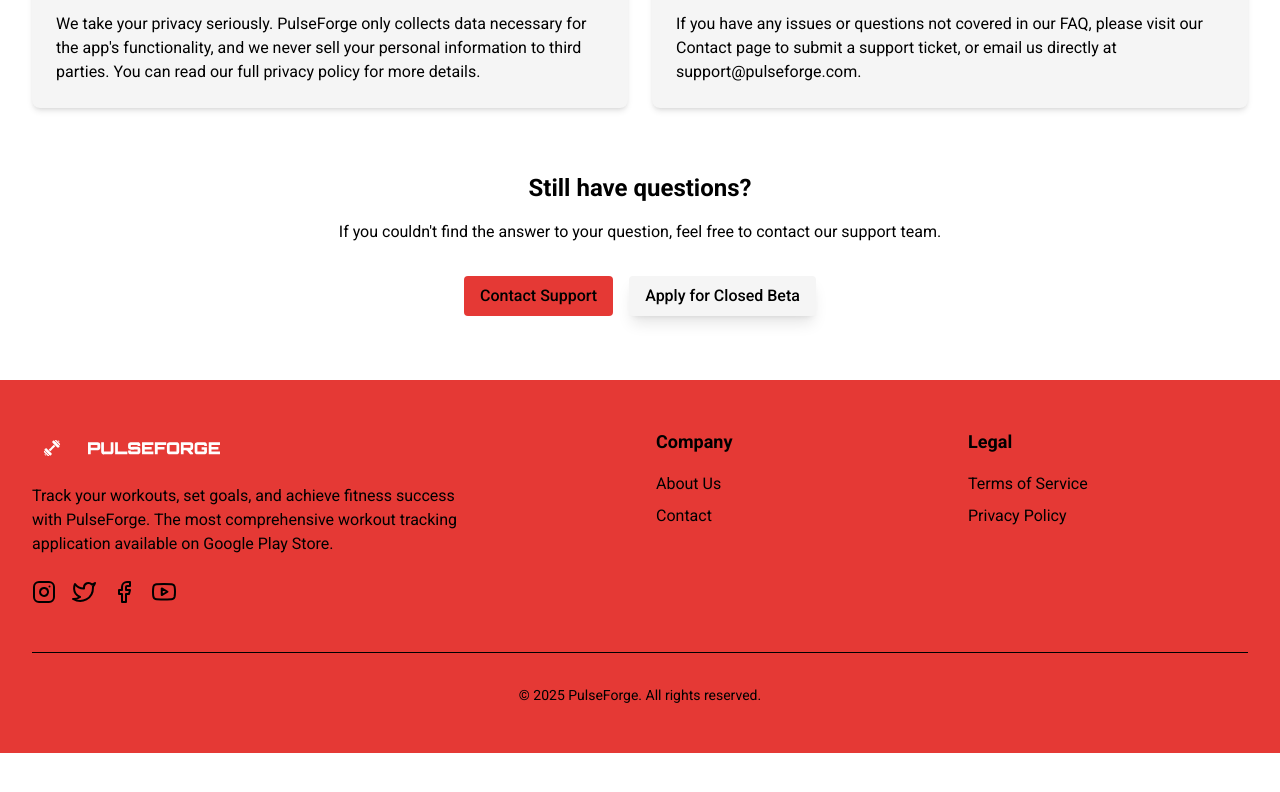
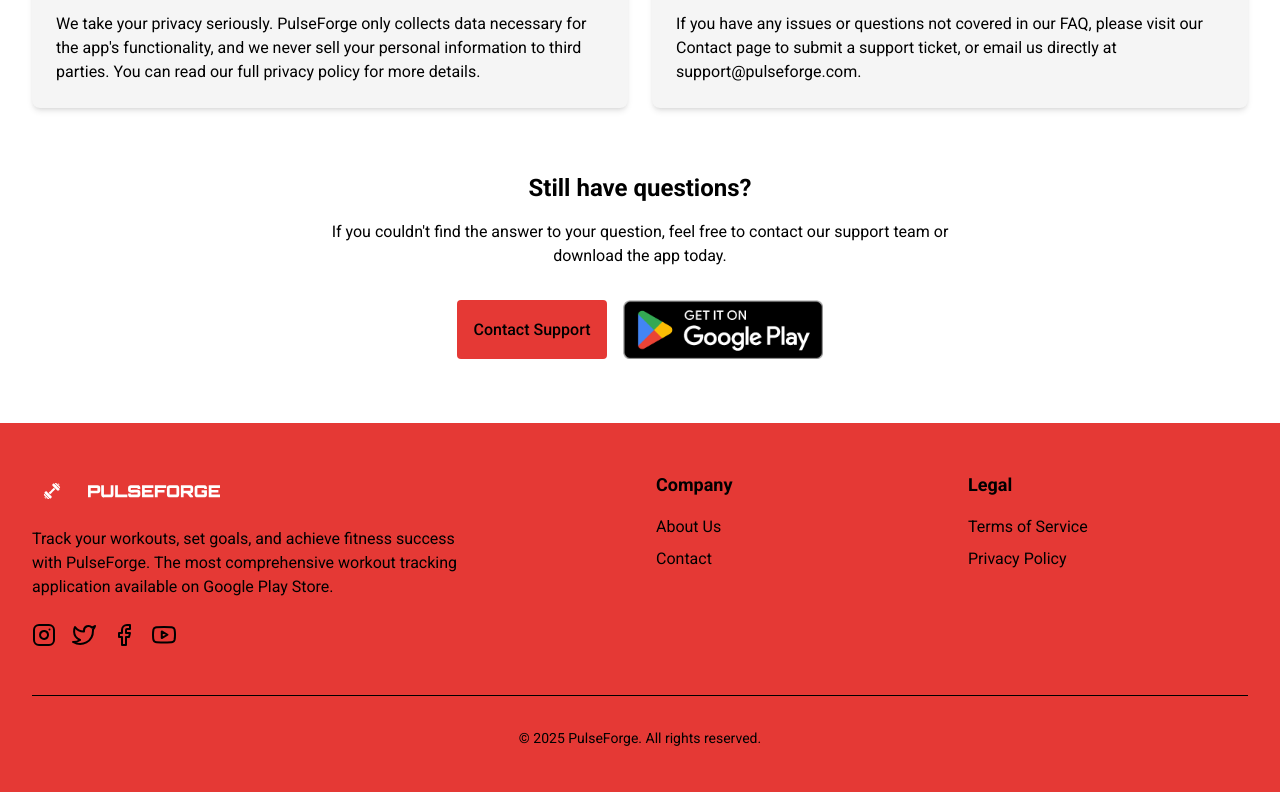
Before and after one commit to saumya11mehta/pulseforgeweb, a Next.js app: page /faq in a window 1280 px wide. Shown: the part 748-1540 px from the top of the page. Before the commit the page ends 1501 px from the top, so only its background shows below. Built offline with nearby package versions, Linux system fonts and the light colour scheme; no server answers.

Commit message:
Making changes for live app

```diff
--- a/src/app/about/page.tsx
+++ b/src/app/about/page.tsx
@@ -2,30 +2,27 @@
 
 import Image from 'next/image';
 import Card from '../../components/Card';
-import Button from '@/components/Button';
-import ClosedBetaForm from '@/components/ClosedBetaForm';
-import { useState } from 'react';
 
 export default function About() {
-  const [isBetaFormOpen, setIsBetaFormOpen] = useState(false);
-
   return (
     <>
       {/* Hero Section */}
       <section className="bg-gradient-to-b from-primary to-secondary text-primary-on py-12 md:py-16 lg:py-20">
         <div className="container mx-auto px-4 sm:px-6 lg:px-8 text-center">
           <h1 className="text-2xl sm:text-3xl md:text-4xl lg:text-5xl font-bold mb-2 md:mb-4">About PulseForge</h1>
-          <p className="text-lg sm:text-xl md:text-2xl max-w-3xl mx-auto px-2">
+          <p className="text-lg sm:text-xl md:text-2xl max-w-3xl mx-auto px-2 mb-8">
             Our mission is to make fitness tracking simple, insightful, and motivating.
           </p>
-          <div className="mt-8">
-            <Button
-              variant="primary"
-              className="inline-flex items-center justify-center px-8 py-3 rounded-full border-2 border-primary-on"
-              onClick={() => setIsBetaFormOpen(true)}
-            >
-              Apply for Closed Beta
-            </Button>
+          <div className="flex justify-center">
+            <a href="https://play.google.com/store/apps/details?id=com.eternal.pulseforge" target="_blank" rel="noopener noreferrer">
+              <Image
+                src="/play/GetItOnGooglePlay_Badge_Web_color_English.png"
+                alt="Get it on Google Play"
+                width={220}
+                height={65}
+                className="object-contain"
+              />
+            </a>
           </div>
         </div>
       </section>
@@ -96,12 +93,6 @@ export default function About() {
           </div>
         </div>
       </section>
-
-      {/* Closed Beta Form Modal */}
-      <ClosedBetaForm
-        isOpen={isBetaFormOpen}
-        onClose={() => setIsBetaFormOpen(false)}
-      />
     </>
   );
 }
--- a/src/app/faq/page.tsx
+++ b/src/app/faq/page.tsx
@@ -2,8 +2,7 @@
 
 import Card from "@/components/Card";
 import Button from "@/components/Button";
-import ClosedBetaForm from '@/components/ClosedBetaForm';
-import { useState } from 'react';
+import Image from "next/image";
 
 const faqs = [
   {
@@ -33,8 +32,6 @@ const faqs = [
 ];
 
 export default function FAQ() {
-  const [isBetaFormOpen, setIsBetaFormOpen] = useState(false);
-
   return (
     <div className="bg-background min-h-screen">
       <section className="py-16 px-4 sm:px-6 lg:px-8 max-w-7xl mx-auto">
@@ -65,7 +62,7 @@ export default function FAQ() {
             Still have questions?
           </h2>
           <p className="text-surface-on-variant mb-8 max-w-2xl mx-auto">
-            If you couldn&apos;t find the answer to your question, feel free to contact our support team.
+            If you couldn&apos;t find the answer to your question, feel free to contact our support team or download the app today.
           </p>
           <div className="flex flex-col sm:flex-row justify-center gap-4">
             <Button
@@ -74,22 +71,23 @@ export default function FAQ() {
             >
               Contact Support
             </Button>
-            <Button
-              variant="secondary"
-              className="inline-flex items-center justify-center px-8 py-3 rounded-full shadow-lg"
-              onClick={() => setIsBetaFormOpen(true)}
+            <a
+              href="https://play.google.com/store/apps/details?id=com.eternal.pulseforge"
+              target="_blank"
+              rel="noopener noreferrer"
+              className="inline-block"
             >
-              Apply for Closed Beta
-            </Button>
+              <Image
+                src="/play/GetItOnGooglePlay_Badge_Web_color_English.png"
+                alt="Get it on Google Play"
+                width={200}
+                height={60}
+                className="object-contain"
+              />
+            </a>
           </div>
         </div>
       </section>
-
-      {/* Closed Beta Form Modal */}
-      <ClosedBetaForm
-        isOpen={isBetaFormOpen}
-        onClose={() => setIsBetaFormOpen(false)}
-      />
     </div>
   );
 }
--- a/src/app/features/page.tsx
+++ b/src/app/features/page.tsx
@@ -1,31 +1,28 @@
 'use client';
 
 import Image from 'next/image';
-import Button from '@/components/Button';
-import ClosedBetaForm from '@/components/ClosedBetaForm';
-import { useState } from 'react';
 // import Card from '../../components/Card';
 
 export default function Features() {
-  const [isBetaFormOpen, setIsBetaFormOpen] = useState(false);
-
   return (
     <>
       {/* Hero Section */}
       <section className="bg-gradient-to-b from-primary to-secondary text-primary-on py-12 md:py-16 lg:py-20">
         <div className="container mx-auto px-4 sm:px-6 lg:px-8 text-center">
           <h1 className="text-2xl sm:text-3xl md:text-4xl lg:text-5xl font-bold mb-2 md:mb-4">Powerful Features</h1>
-          <p className="text-lg sm:text-xl md:text-2xl max-w-3xl mx-auto px-2">
+          <p className="text-lg sm:text-xl md:text-2xl max-w-3xl mx-auto px-2 mb-8">
             Discover all the ways PulseForge helps you track, optimize, and elevate your fitness journey.
           </p>
-          <div className="mt-8">
-            <Button
-              variant="primary"
-              className="inline-flex items-center justify-center px-8 py-3 rounded-full border-2 border-primary-on"
-              onClick={() => setIsBetaFormOpen(true)}
-            >
-              Apply for Closed Beta
-            </Button>
+          <div className="flex justify-center">
+            <a href="https://play.google.com/store/apps/details?id=com.eternal.pulseforge" target="_blank" rel="noopener noreferrer">
+              <Image
+                src="/play/GetItOnGooglePlay_Badge_Web_color_English.png"
+                alt="Get it on Google Play"
+                width={220}
+                height={65}
+                className="object-contain"
+              />
+            </a>
           </div>
         </div>
       </section>
@@ -95,12 +92,6 @@ export default function Features() {
           </div>
         </div>
       </section> */}
-
-      {/* Closed Beta Form Modal */}
-      <ClosedBetaForm
-        isOpen={isBetaFormOpen}
-        onClose={() => setIsBetaFormOpen(false)}
-      />
     </>
   );
 }
--- a/src/app/page.tsx
+++ b/src/app/page.tsx
@@ -1,22 +1,13 @@
 'use client';
 
-import dynamic from 'next/dynamic';
 import Image from "next/image";
 import Button from '@/components/Button';
 import Card from '@/components/Card';
 import { FaChartBar, FaCalendarAlt, FaBullseye } from "react-icons/fa";
 import { GiWeightLiftingUp } from "react-icons/gi";
-import { useState } from 'react';
 import { useRouter } from 'next/navigation';
 
-// Dynamically import non-critical components
-const ClosedBetaForm = dynamic(() => import('@/components/ClosedBetaForm'), {
-  loading: () => <p>Loading...</p>,
-  ssr: false
-});
-
 export default function Home() {
-  const [isBetaFormOpen, setIsBetaFormOpen] = useState(false);
   const router = useRouter();
 
   return (
@@ -34,13 +25,15 @@ export default function Home() {
                 Monitor progress, analyze performance, and stay motivated.
               </p>
               <div className="mt-8 flex flex-col sm:flex-row gap-4">
-                <Button
-                  variant="primary"
-                  className="inline-flex items-center justify-center px-8 py-3 rounded-full border-2 border-primary-on"
-                  onClick={() => setIsBetaFormOpen(true)}
-                >
-                  Apply for Closed Beta
-                </Button>
+                <a href="https://play.google.com/store/apps/details?id=com.eternal.pulseforge" target="_blank" rel="noopener noreferrer">
+                  <Image
+                    src="/play/GetItOnGooglePlay_Badge_Web_color_English.png"
+                    alt="Get it on Google Play"
+                    width={200}
+                    height={60}
+                    className="object-contain"
+                  />
+                </a>
                 <Button
                   variant="primary"
                   className="inline-flex items-center justify-center px-8 py-3 rounded-full border-2 border-primary-on"
@@ -103,25 +96,19 @@ export default function Home() {
             Ready to transform your fitness journey?
           </h2>
           <p className="text-lg mb-8 max-w-2xl mx-auto text-surface-on-variant">
-            Join the closed beta program today and be among the first to experience the future of workout tracking.
+            Download PulseForge today and experience the future of workout tracking.
           </p>
-          <Button
-            variant="primary"
-            className="px-8 py-3 rounded-full inline-flex items-center justify-center"
-            onClick={() => setIsBetaFormOpen(true)}
-          >
-            Apply for Closed Beta
-          </Button>
+          <a href="https://play.google.com/store/apps/details?id=com.eternal.pulseforge" target="_blank" rel="noopener noreferrer" className="inline-block">
+            <Image
+              src="/play/GetItOnGooglePlay_Badge_Web_color_English.png"
+              alt="Get it on Google Play"
+              width={240}
+              height={70}
+              className="object-contain"
+            />
+          </a>
         </div>
       </section>
-
-      {/* Closed Beta Form Modal */}
-      {isBetaFormOpen && (
-        <ClosedBetaForm
-          isOpen={isBetaFormOpen}
-          onClose={() => setIsBetaFormOpen(false)}
-        />
-      )}
     </>
   );
 }
--- a/src/app/pricing/page.tsx
+++ b/src/app/pricing/page.tsx
@@ -1,10 +1,8 @@
 'use client';
 
 import Card from "@/components/Card";
+import { CheckIcon } from "@heroicons/react/24/outline";
 import Button from "@/components/Button";
-import { CheckIcon } from "@heroicons/react/24/outline";
-import ClosedBetaForm from '@/components/ClosedBetaForm';
-import { useState } from 'react';
 
 const plans = [
   {
@@ -17,7 +15,6 @@ const plans = [
       "Personal records tracking",
       "In-depth analytics with graphs",
     ],
-    buttonText: "Apply for Beta",
     isPopular: false,
     buttonVariant: "secondary" as const
   },
@@ -33,7 +30,6 @@ const plans = [
       "In-depth analytics with graphs",
       "No ads",
     ],
-    buttonText: "Apply for Beta",
     isPopular: true,
     buttonVariant: "primary" as const
   },
@@ -57,8 +53,6 @@ const plans = [
 ];
 
 export default function Pricing() {
-  const [isBetaFormOpen, setIsBetaFormOpen] = useState(false);
-
   return (
     <div className="bg-surface min-h-screen">
       <section className="py-16 px-4 sm:px-6 lg:px-8 max-w-7xl mx-auto">
@@ -114,13 +108,19 @@ export default function Pricing() {
                   </li>
                 ))}
               </ul>
-              <Button
-                variant={plan.buttonVariant}
-                className="w-full py-3 rounded-full font-medium"
-                onClick={() => setIsBetaFormOpen(true)}
+              <a
+                href="https://play.google.com/store/apps/details?id=com.eternal.pulseforge"
+                target="_blank"
+                rel="noopener noreferrer"
+                className="w-full"
               >
-                {plan.buttonText}
-              </Button>
+                <Button
+                  variant={plan.buttonVariant}
+                  className="w-full py-3 rounded-full font-medium"
+                >
+                  Download Now
+                </Button>
+              </a>
             </Card>
           ))}
         </div>
@@ -140,12 +140,6 @@ export default function Pricing() {
           </Button>
         </div> */}
       </section>
-
-      {/* Closed Beta Form Modal */}
-      <ClosedBetaForm
-        isOpen={isBetaFormOpen}
-        onClose={() => setIsBetaFormOpen(false)}
-      />
     </div>
   );
 }
```
Also changed, not shown: public/features/workout-tracking.png.
